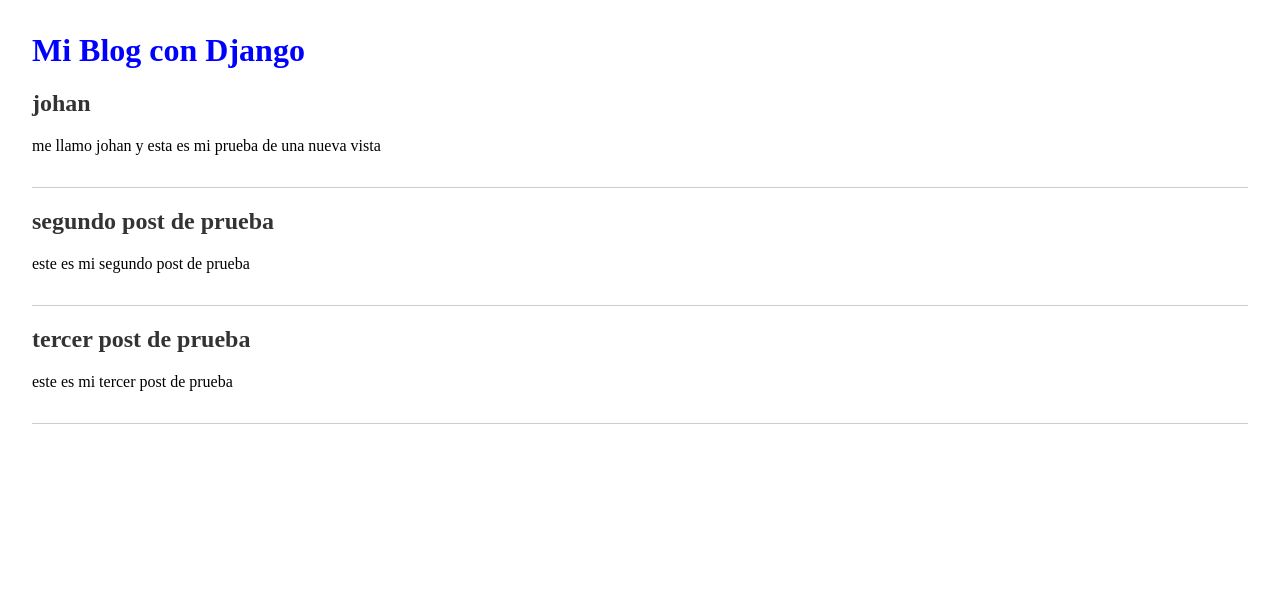
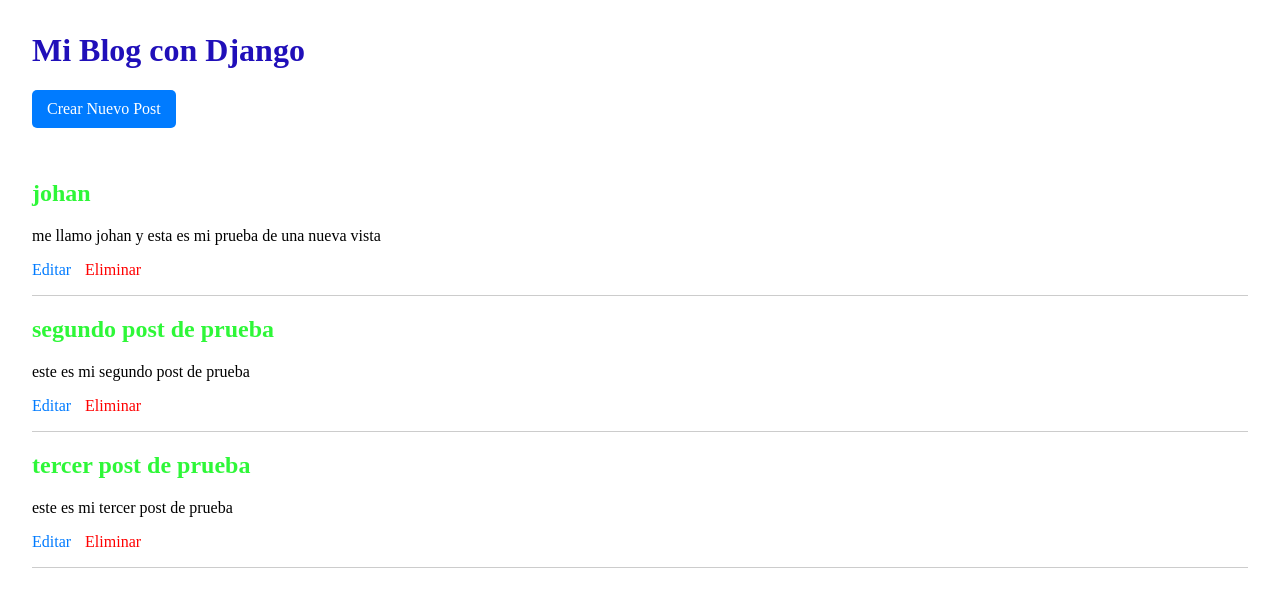
Before and after one commit to bocanegra27/miniblog, a Django app: page /posts/ in a window 1280 px wide. Shown: the top 607 px of the page. Run offline with Django 5.2, Linux system fonts and the light colour scheme; data comes from the database, SQL or seed files in the repository; both versions use the stored data as it was after the commit.

Commit message:
Creando Posts desde el Sitio Público

```diff
--- a/posts/templates/posts/post_list.html
+++ b/posts/templates/posts/post_list.html
@@ -1,11 +1,13 @@
 {% extends 'posts/base.html' %}
 
 {% block content %}
-
+    <a href="{% url 'post_create' %}" class="new-post-button">Crear Nuevo Post</a>
     {% for post in posts %}
         <article>
             <h2>{{ post.title }}</h2>
             <p>{{ post.content|linebreaksbr }}</p>
+            <a href="{% url 'post_update' pk=post.pk %}">Editar</a>
+            <a href="{% url 'post_delete' pk=post.pk %}" style="color: red; margin-left: 10px;">Eliminar</a>
         </article>
     {% empty %}
         <p>Aún no hay publicaciones en el blog.</p>
--- a/posts/urls.py
+++ b/posts/urls.py
@@ -5,4 +5,7 @@
 
 urlpatterns = [
     path('', views.post_list, name='post_list'),
+    path('new/', views.post_create, name='post_create'),
+    path('<int:pk>/edit/', views.post_update, name='post_update'),
+    path('<int:pk>/delete/', views.post_delete, name='post_delete'),
 ]
--- a/posts/views.py
+++ b/posts/views.py
@@ -1,8 +1,62 @@
 # posts/views.py
 
-from django.shortcuts import render
+from django.shortcuts import render, redirect, get_object_or_404
 from .models import Post
+from .forms import PostForm # 1. Importa nuestro nuevo formulario
 
 def post_list(request):
     posts = Post.objects.all().order_by('title')
     return render(request, 'posts/post_list.html', {'posts': posts})
+
+# 2. Añade esta nueva vista
+def post_create(request):
+    # Si el método es POST, significa que el usuario ha enviado el formulario
+    if request.method == 'POST':
+        # Crea una instancia del formulario con los datos enviados (request.POST)
+        form = PostForm(request.POST)
+        # Django verifica si todos los datos son válidos
+        if form.is_valid():
+            # Si son válidos, guarda el objeto en la base de datos
+            form.save()
+            # Redirige al usuario a la lista de posts para ver su nueva creación
+            return redirect('post_list')
+    # Si el método es GET (el usuario solo está visitando la página)
+    else:
+        # Crea una instancia de un formulario vacío
+        form = PostForm()
+
+    # Renderiza la plantilla, pasándole el formulario como contexto
+    return render(request, 'posts/post_form.html', {'form': form})
+
+def post_update(request, pk):
+    # Obtenemos el post que queremos editar usando su primary key (pk)
+    # o mostramos una página 404 si no existe.
+    post = get_object_or_404(Post, pk=pk)
+
+    if request.method == 'POST':
+        # Al crear el formulario, le pasamos los datos del POST y
+        # le decimos que es para la instancia del 'post' que ya obtuvimos.
+        form = PostForm(request.POST, instance=post)
+        if form.is_valid():
+            form.save()
+            return redirect('post_list')
+    else:
+        # Si es un GET, creamos el formulario pasándole la instancia del 'post'
+        # para que los campos aparezcan rellenos con los datos actuales.
+        form = PostForm(instance=post)
+
+    return render(request, 'posts/post_form.html', {'form': form})
+
+def post_delete(request, pk):
+    # Obtenemos el post que queremos eliminar.
+    post = get_object_or_404(Post, pk=pk)
+
+    # Si el método es POST, significa que el usuario ha confirmado la eliminación.
+    if request.method == 'POST':
+        # Eliminamos el objeto de la base de datos.
+        post.delete()
+        # Redirigimos a la lista de posts.
+        return redirect('post_list')
+
+    # Si es GET, mostramos la página de confirmación.
+    return render(request, 'posts/post_confirm_delete.html', {'post': post})
--- a/static/css/style.css
+++ b/static/css/style.css
@@ -10,11 +10,11 @@
 }
 
 h2 {
-    color: #333;
+    color: #2ef738;
 }
 
 h1 {
-    color: blue;
+    color: #200fb9;
 }
 
 .new-post-button {
@@ -26,3 +26,8 @@
     text-decoration: none;
     border-radius: 5px;
 }
+
+a {
+    color: #007bff;
+    text-decoration: none;
+}
```
Also changed, not shown: posts/templates/posts/post_confirm_delete.html (added, +11 -0 lines), posts/templates/posts/post_form.html (added, +10 -0 lines), db.sqlite3.
